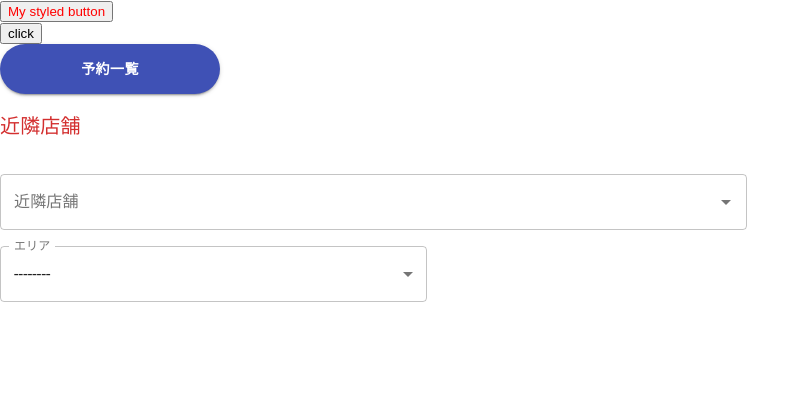
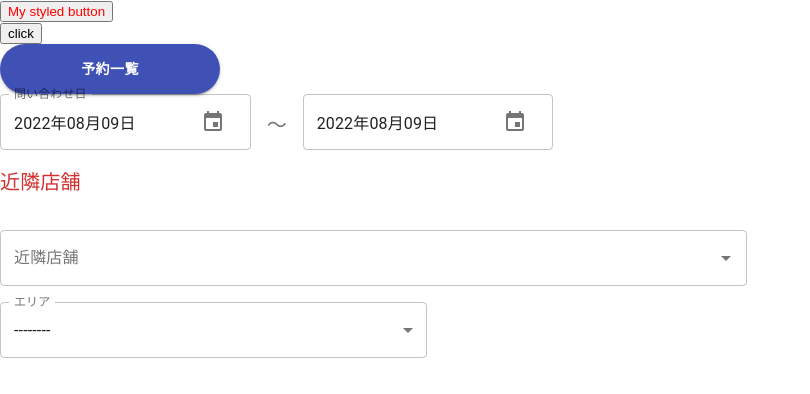
Before and after one commit to thanhloi6629/BTVinh, a React (Create React App) app: page / in a window 1280 px wide. Shown: the top 394 px of the page, without its empty margins (0-810 px from the left). Built offline with nearby package versions, Linux system fonts and the light colour scheme.

Commit message:
[add] calendar

```diff
--- a/src/components/pages/StoreSetting/index.tsx
+++ b/src/components/pages/StoreSetting/index.tsx
@@ -5,12 +5,15 @@ import {
   import CheckBoxOutlineBlankIcon from '@material-ui/icons/CheckBoxOutlineBlank';
 import CheckBoxIcon from '@material-ui/icons/CheckBox';
 import Typography from '@material-ui/core/Typography';
-import { Controller,  useForm } from 'react-hook-form';
 import Autocomplete from '@material-ui/lab/Autocomplete';
 import * as yup from 'yup';
 import { yupResolver } from '@hookform/resolvers/yup';
 import TextField from '@material-ui/core/TextField';
 import useStyles from './styles';
+import { KeyboardDatePicker, MuiPickersUtilsProvider } from '@material-ui/pickers';
+import { Controller, ControllerRenderProps, useForm } from 'react-hook-form';
+import momentUtils from '@date-io/moment';
+import moment from 'moment';
 
 import listArea from './sample'
 const icon = <CheckBoxOutlineBlankIcon fontSize="small" />;
@@ -19,6 +22,8 @@ const checkedIcon = <CheckBoxIcon fontSize="small" />;
 interface IStoreSetting {
     neighborhoodOrgId: INeighboringOrganization[],
     areaId: string,
+    startDate: string,
+    endDate: string,
 }
 
 
@@ -35,6 +40,8 @@ const validateSchema = yup.object({
     })
   ),
   areaId: yup.string(),
+  startDate: yup.string(),
+  endDate: yup.string(),
 })
 
 const list = [
@@ -80,7 +87,7 @@ const StoreSetting = () => {
   const [listNeighboringOrganization, setListNeighboringOrganization] = useState<INeighboringOrganization[]>(list);
 
 
-  const { handleSubmit, formState: { errors }, control, setValue, setError, reset, watch, getValues} = useForm<IStoreSetting>({
+  const { handleSubmit, formState: { errors }, control, setValue, setError, reset, watch, getValues, clearErrors} = useForm<IStoreSetting>({
     resolver: yupResolver(validateSchema),
     defaultValues: {
         neighborhoodOrgId: [],
@@ -89,8 +96,86 @@ const StoreSetting = () => {
 
 })
   return (
-    <div>
+    <Box>
       <Grid container={true}>
+
+      <Grid item={true} container={true} lg={6} spacing={2}>
+                <Grid item={true} xs={2} md={2} lg={5}>
+                  <Box>
+                    <FormControl variant="outlined" fullWidth={true}>
+                      <Controller
+                        name="startDate"
+                        control={control}
+                        render={({ field: {ref, ...rest}  }) => (
+                          <MuiPickersUtilsProvider utils={momentUtils}>
+                            <KeyboardDatePicker
+                              {...rest}
+                              inputRef={ref}
+                              variant="inline"
+                              inputVariant="outlined"
+                              format="YYYY年MM月DD日"
+                              disableToolbar={true}
+                              autoOk={true}
+                              onChange={(e) => {
+                                rest.onChange(e?.format('YYYY-MM-DD') || 'Invalid date');
+                                if (moment(getValues('endDate')).format('YYYY-MM-DD') !== 'Invalid date' && moment(getValues('endDate')).isSameOrAfter(moment(e))) {
+                                  clearErrors(['endDate']);
+                                }
+                              }}
+                              fullWidth={true}
+                              error={!!errors?.startDate}
+                              helperText={errors?.startDate?.message}
+                              label="問い合わせ日"
+                              KeyboardButtonProps={{
+                                'aria-label': 'change date',
+                              }}
+                            />
+                          </MuiPickersUtilsProvider>
+                        )}
+                      />
+                    </FormControl>
+                  </Box>
+                </Grid>
+                <Grid item={true}>
+                  <Box className={classes.middleMark}>～</Box>
+                </Grid>
+                <Grid item={true} xs={2} md={2} lg={5}>
+                  <Box>
+                    <FormControl variant="outlined" fullWidth={true}>
+                      <Controller
+                        name="endDate"
+                        control={control}
+                        render={( {field : { ref, ...rest }}) => (
+                          <MuiPickersUtilsProvider utils={momentUtils}>
+                            <KeyboardDatePicker
+                              {...rest}
+                              inputRef={ref}
+                              variant="inline"
+                              inputVariant="outlined"
+                              format="YYYY年MM月DD日"
+                              disableToolbar={true}
+                              autoOk={true}
+                              onChange={(e) => {
+                                rest.onChange(e?.format('YYYY-MM-DD') || 'Invalid date');
+                                if (moment(getValues('startDate')).format('YYYY-MM-DD') !== 'Invalid date' && moment(getValues('startDate')).isSameOrBefore(moment(e))) {
+                                  clearErrors(['startDate']);
+                                }
+                              }}
+                              fullWidth={true}
+                              error={!!errors?.endDate}
+                              helperText={errors?.endDate?.message}
+                              KeyboardButtonProps={{
+                                'aria-label': 'change date',
+                              }}
+                            />
+                          </MuiPickersUtilsProvider>
+                        )}
+                      />
+                    </FormControl>
+                  </Box>
+                </Grid>
+
+              </Grid>
         <Grid item={true} md={12} lg={12}>
           <Box marginTop={2} marginBottom={2}>
             <Typography className={classes.subTitle} variant="h6" align="left">
@@ -214,7 +299,7 @@ const StoreSetting = () => {
         />
         <FormHelperText error={!!errors?.areaId}>{errors?.areaId?.message || ''}</FormHelperText>
       </Grid>
-    </div>
+    </Box>
   )
 }
 
--- a/src/components/pages/StoreSetting/styles.ts
+++ b/src/components/pages/StoreSetting/styles.ts
@@ -2,7 +2,14 @@ import { createStyles, makeStyles, Theme } from '@material-ui/core';
 
 
 const useStyles = makeStyles((theme: Theme) => createStyles({
-
+  middleMark: {
+    color: '#757575',
+    fontFamily: 'Roboto',
+    fontStyle: 'normal',
+    fontWeight: 'normal',
+    fontSize: '20px',
+    marginTop: '15px',
+  },
     root: {
         flexGrow: 1,
         marginTop: '10px',
```
